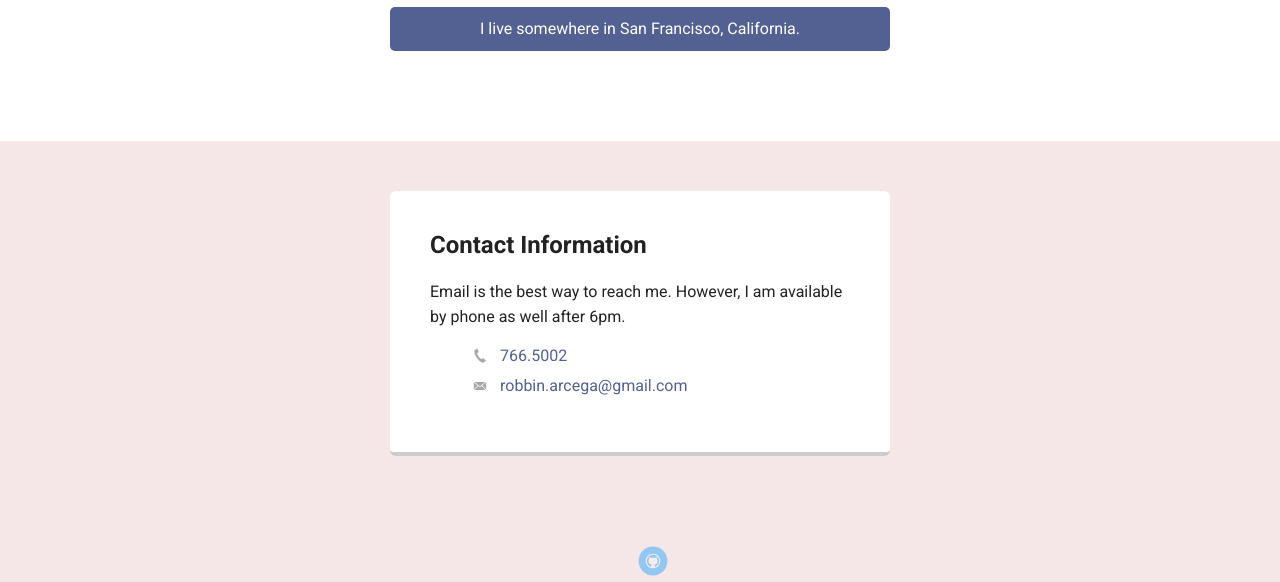
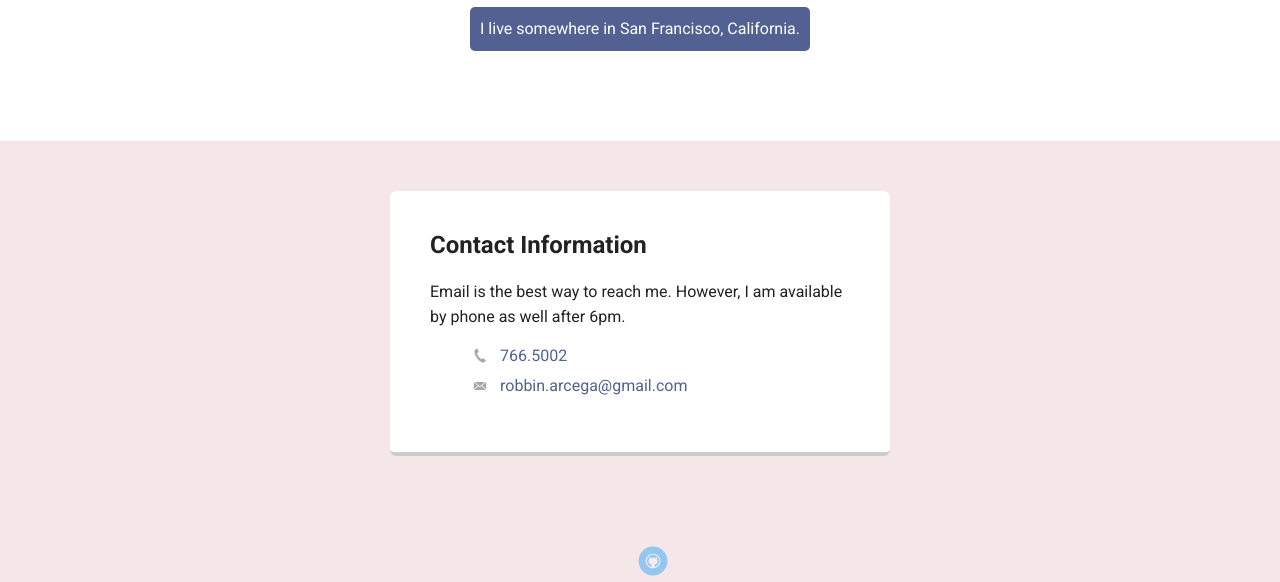
Before and after one commit to robbinarcega/robbinarcega.github.io, a plain HTML site: page contact.html in a window 1280 px wide. Shown: the part 518-1100 px from the top of the page. Drawn offline with Linux system fonts and the light colour scheme; a web font is replaced by a local one.

Commit message:
width
does this change it?!

```diff
--- a/styles.css
+++ b/styles.css
@@ -92,12 +92,12 @@ header .profile-image {
   border-radius: 5px;
   display: table;
   margin: 10px auto;
-  width: 500px;
+  max-width: 500px;
 }
 .location {
   background-color: #536192;
   color: #fff;
-  width: 500px;
+  max-width: 500px;
 }
 
 /* Content */
```
